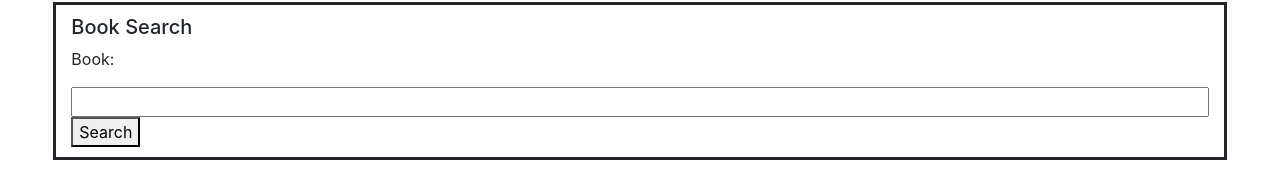
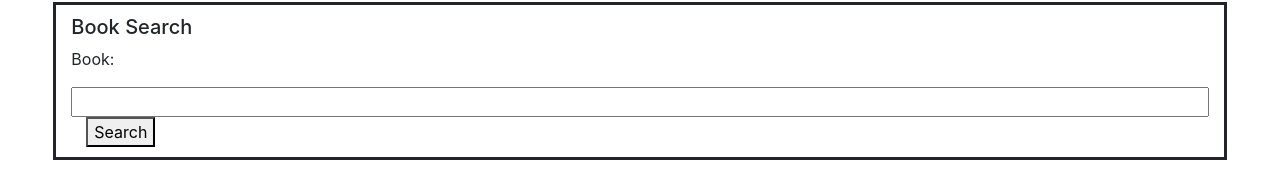
Before and after one commit to hill1635/hill-book-search, a React (Create React App) app in the folder client/: page / in a window 1280 px wide. Shown: the part 276-458 px from the top of the page. Built offline with nearby package versions, Linux system fonts and the light colour scheme.

Commit message:
Moved button element to SearchBtn component.

```diff
--- a/client/src/components/SearchBtn/index.js
+++ b/client/src/components/SearchBtn/index.js
@@ -2,11 +2,11 @@ import React from "react";
 import "./style.css";
 
 function SearchBtn() {
-    return (
-        <div>
-
-        </div>
-    );
+  return (
+    <div className="col-12 mx-auto">
+      <button className="searchBtn">Search</button>
+    </div>
+  );
 }
 
 export default SearchBtn;
--- a/client/src/components/SearchDiv/index.js
+++ b/client/src/components/SearchDiv/index.js
@@ -1,4 +1,5 @@
 import React from "react";
+import SearchBtn from "../SearchBtn";
 import "./style.css";
 
 function SearchDiv() {
@@ -7,7 +8,7 @@ function SearchDiv() {
       <h5>Book Search</h5>
       <p>Book:</p>
       <input className="col-12" type="text"></input>
-      <button>Search</button>
+      <SearchBtn />
     </div>
   );
 }
--- a/client/src/components/SearchDiv/style.css
+++ b/client/src/components/SearchDiv/style.css
@@ -2,7 +2,3 @@
   border-style: solid;
   padding: 10px;
 }
-
-button {
-  display: block;
-}
```
